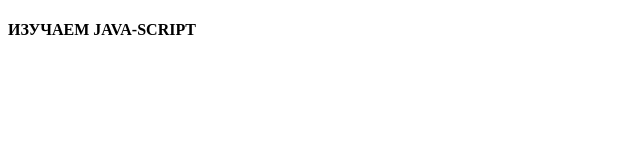
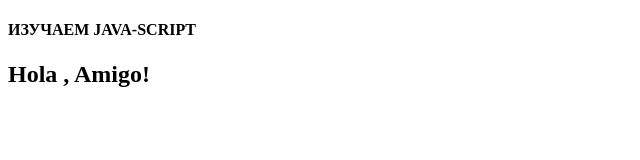
Before and after one commit to IgorDen1973/project, a plain HTML site: page index.html in a window 1280 px wide. Shown: the whole page, without its empty margins (0-640 px from the left). Drawn offline with Linux system fonts and the light colour scheme.

Commit message:
changed file index.html

```diff
--- a/index.html
+++ b/index.html
@@ -8,5 +8,6 @@
 	<h4> ИЗУЧАЕМ JAVA-SCRIPT</h4>
 	<body>
 	<script src="script.js"></script>
+	<h2>Hola , Amigo!</h2>
 	</body>
 </html>
```
